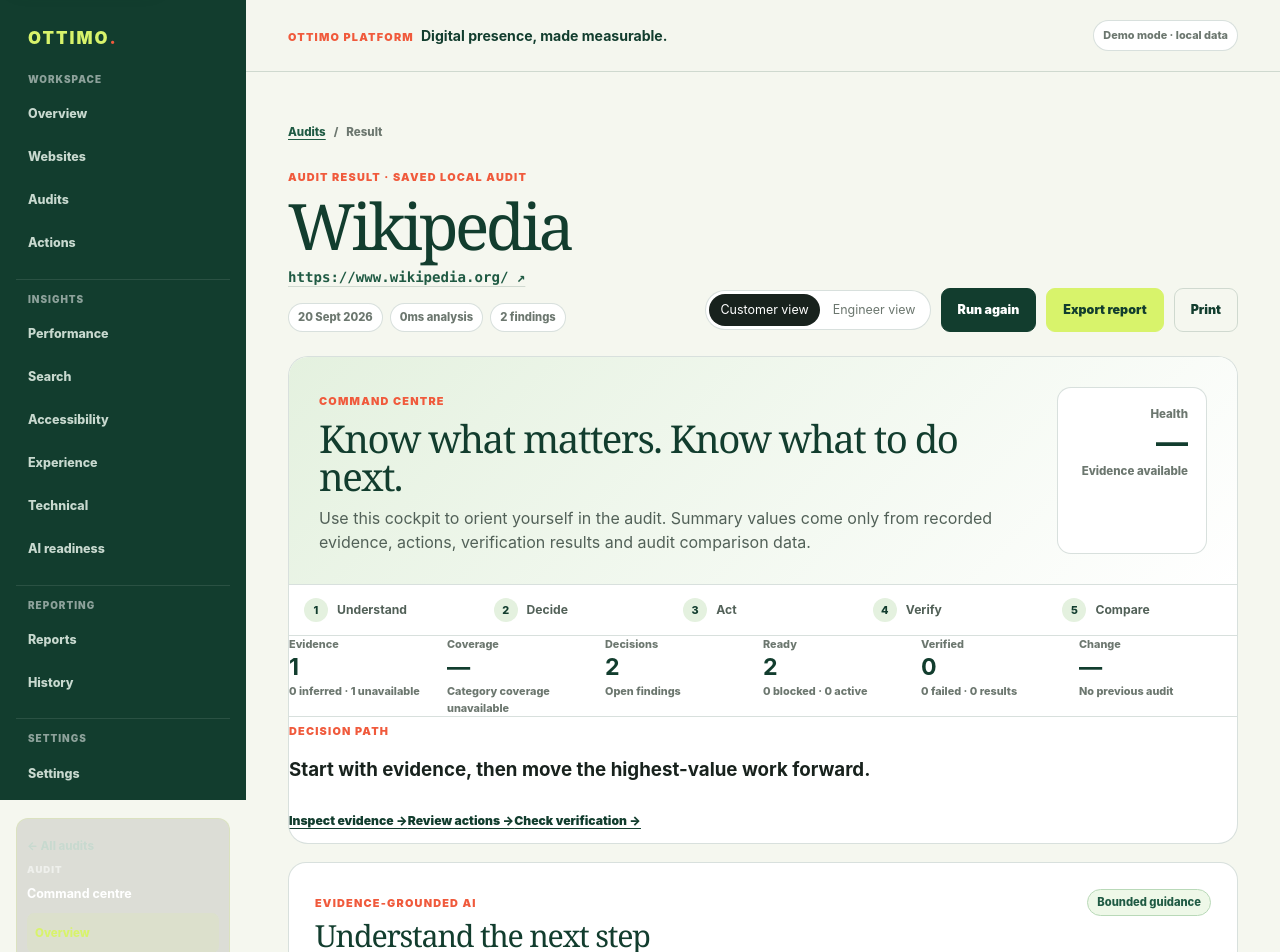
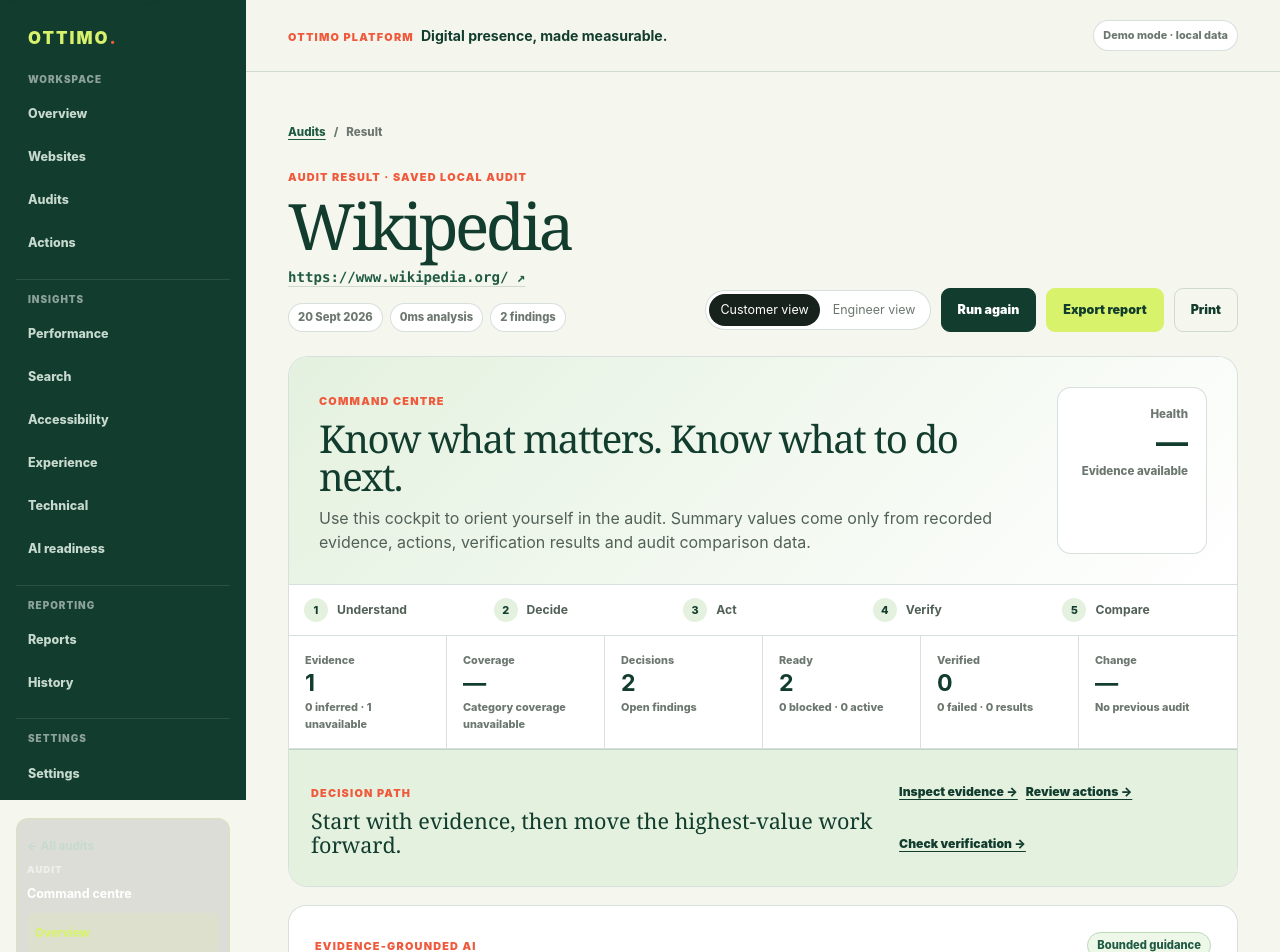
Before and after one commit to ottimosite/ottimo, a React (Vite) app: page /app/audits/audit-wikipedia in a window 1280 px wide. Shown: the top 952 px of the page. Built offline with nearby package versions, Linux system fonts and the light colour scheme.

Commit message:
style: refine audit decision cockpit

```diff
--- a/src/styles/audit-expansion.css
+++ b/src/styles/audit-expansion.css
@@ -88,3 +88,40 @@
 .audit-secondary-details__content{display:grid;gap:18px;padding:0 14px 14px}
 @media(max-width:700px){.audit-detail-nav{top:6px;overflow-x:auto;flex-wrap:nowrap}.audit-detail-nav a{white-space:nowrap}.audit-primary-decision{display:grid;padding:18px}.audit-primary-decision .primary-action{width:100%;justify-content:center}}
 @media(prefers-reduced-motion:reduce){.audit-detail-nav{scroll-behavior:auto}}
+
+/* UI-03 decision cockpit refinements */
+.audit-centre-v2__summary a {
+  display: block;
+  padding: 16px;
+  border-right: 1px solid var(--line);
+  color: inherit;
+  text-decoration: none;
+}
+.audit-centre-v2__summary a:last-child { border-right: 0; }
+.audit-centre-v2__summary a:hover,
+.audit-centre-v2__summary a:focus-visible { background: var(--lime); outline: 0; }
+.audit-centre-v2__summary a span,
+.audit-centre-v2__summary a small { display: block; color: var(--muted); font-size: .68rem; font-weight: 800; }
+.audit-centre-v2__summary a strong { display: block; margin: 4px 0; color: var(--forest); font-size: 1.45rem; line-height: 1; }
+.audit-centre-v2__guidance {
+  display: flex;
+  align-items: center;
+  justify-content: space-between;
+  gap: 24px;
+  padding: 20px 22px;
+  border-top: 1px solid var(--line);
+  background: var(--mint);
+}
+.audit-centre-v2__guidance h3 {
+  margin: 6px 0 0;
+  color: var(--forest);
+  font: normal 1.35rem/1.1 Georgia, serif;
+}
+.audit-centre-v2__guidance-links { display: flex; flex-wrap: wrap; gap: 8px; }
+#audit-action-queue { scroll-margin-top: 82px; }
+@media(max-width:760px) {
+  .audit-centre-v2__summary a { border-right: 0; border-bottom: 1px solid var(--line); }
+  .audit-centre-v2__summary a:last-child { border-bottom: 0; }
+  .audit-centre-v2__guidance { display: grid; }
+  .audit-centre-v2__guidance-links { display: grid; }
+}
```
